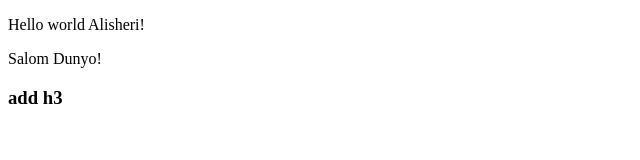
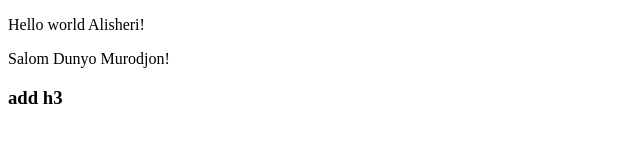
Before and after one commit to Alisher0522/preview, a plain HTML site: page index.html in a window 1280 px wide. Shown: the full height of the page, 0-640 px from the left. Drawn offline with Linux system fonts and the light colour scheme.

Commit message:
add name murodjon

```diff
--- a/index.html
+++ b/index.html
@@ -8,7 +8,7 @@
 </head>
 <body>
     <p>Hello world Alisheri!</p>
-    <p>Salom Dunyo!</p>
+    <p>Salom Dunyo Murodjon!</p>
     <h3>add h3</h3>
 
     <script src="js/script.js"></script>
```
